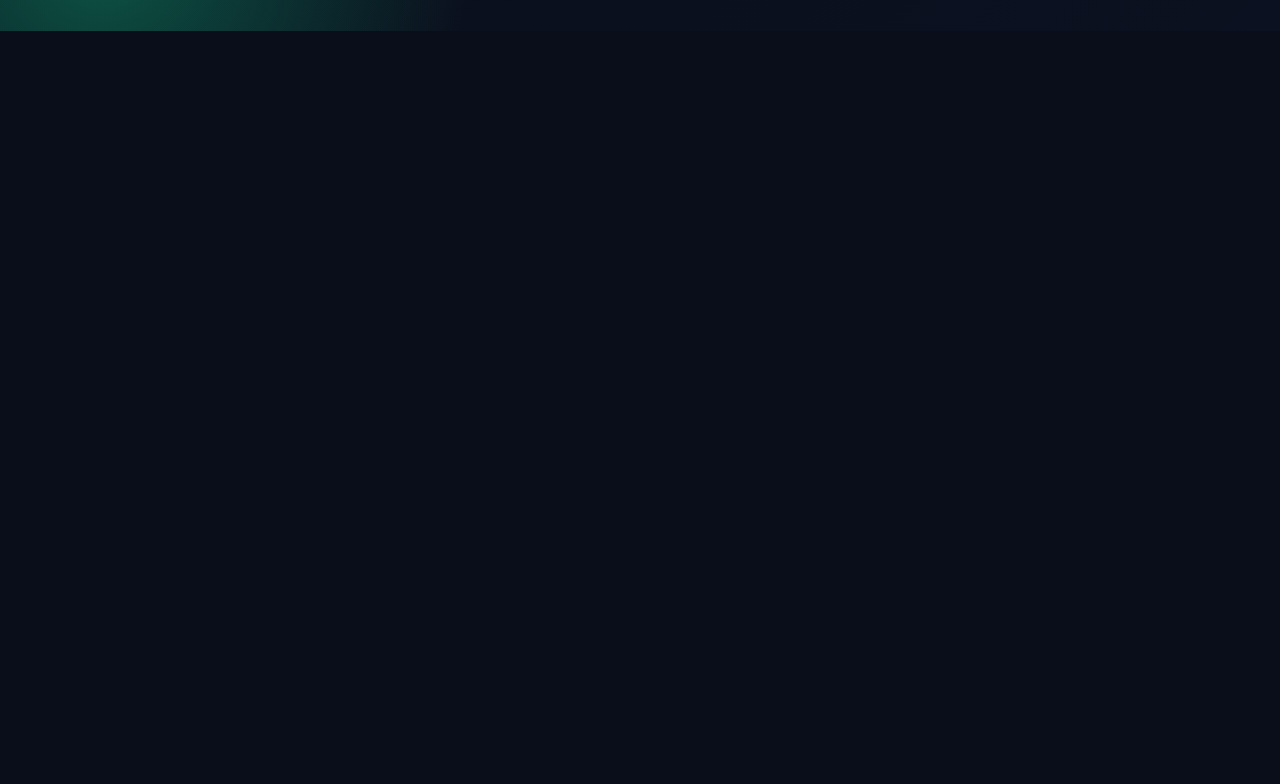
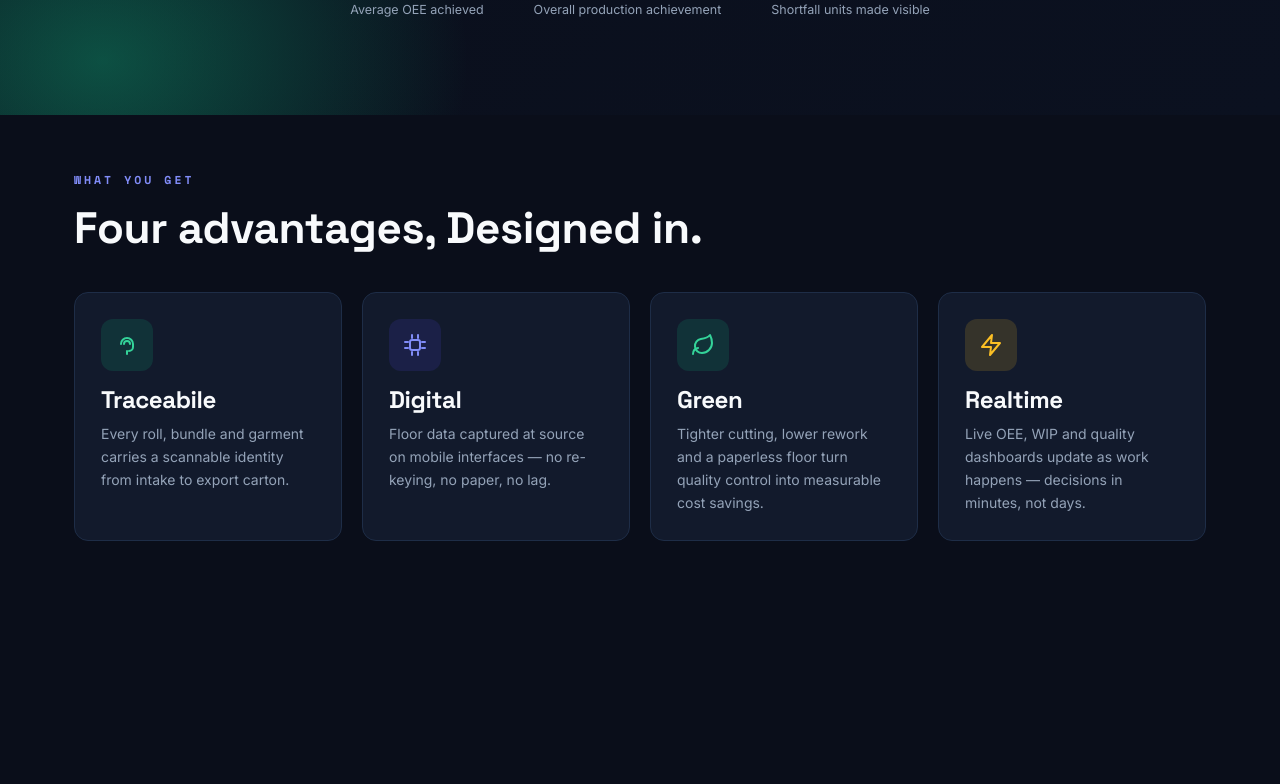
Before and after one commit to ismail-ahmad/umi-website, a Next.js app: page / in a window 1280 px wide. Shown: the part 856-1640 px from the top of the page. Built offline with nearby package versions, Linux system fonts and the light colour scheme.

Commit message:
added advantage section

```diff
--- a/app/globals.css
+++ b/app/globals.css
@@ -109,6 +109,10 @@
 h1, h2, h3, h4, h5, h6{
   color: var(--heading-color);
   font-family: var(--heading-font-family);
+  font-weight: 700;
+  font-size: clamp(26px, 3.8vw, 44px);
+  line-height: 1.1;
+  letter-spacing: -.4px;
 }
 body{
   font-family: var(--text-font-family);
@@ -472,8 +476,17 @@ body{
   font-weight: 700;
 
 }
-.g-section .eyebrow {}
-.g-section .g-section-heading{}
+.g-section .eyebrow {
+  font-family: var(--mono);
+  font-size: 11.5px;
+  letter-spacing: 3px;
+  text-transform: uppercase;
+  font-weight: 700;
+  color: var(--indigo);
+}
+.g-section .g-section-heading{
+  margin-top: 14px;
+}
 .g-section .hero-g-section-heading{
   font-size: var(--hero-heading-font-size);
   font-family: var(--heading-color);
@@ -482,6 +495,72 @@ body{
   line-height: 1.1;
   letter-spacing: -.4px;
 }
+
+/* Advantage Card Styles */
+
+.adv-card-container{
+  display: flex;
+  flex-flow: row nowrap;
+  gap: 20px;
+  margin-top: 40px;
+}
+.card-icon{
+  width: 52px;
+  height: 52px;
+  border-radius: 12px;
+  display: grid;
+  place-items: center;
+  margin-bottom: 16px;
+}
+.card-icon svg{
+  width: 24px;
+  height: 24px;
+  fill: none;
+  stroke-width: 2;
+  stroke-linecap: round;
+  stroke-linejoin: round;
+}
+.green-adv-card{
+  background: rgba(16,185,129,.15);
+}
+.green-adv-card svg{
+  stroke: var(--emerald);
+}
+
+.purple-adv-card{
+  background: rgba(79,70,229,.15);
+}
+.purple-adv-card svg{
+  stroke: var(--indigo);
+}
+
+
+.amber-adv-card{
+  background: rgba(251,191,36,.15);
+}
+.amber-adv-card svg{
+  stroke: var(--amber);
+}
+
+
+.adv-card{
+  background: var(--panel);
+  padding: 26px;
+  flex: 1;
+  border: 1px solid var(--border);
+  border-radius: var(--radius);
+  padding: 26px;
+  transition: transform .2s, border-color .2s;
+}
+.adv-card .card-heading>h3{
+  font-size: clamp(18px, 2.2vw, 24px);
+}
+.adv-card .card-text {
+  font-size: 14px;
+  margin-top: 8px;
+}
+
+
 .hero-text{
   font-size: var(--hero-text-font-size);
 }
@@ -580,6 +659,12 @@ body{
     .home-hero-stat-container{
       gap: 20px;
     }
+    .adv-card-container{
+      flex-wrap: wrap;
+    }
+    .adv-card-container .adv-card{
+      flex: 40%;
+    }
 }
 
 @media screen and (max-width: 550px){
@@ -616,4 +701,12 @@ body{
       gap: 0;
       margin-top: 24px;
     }
+    .adv-card-container{
+      flex-flow: column nowrap;
+      justify-content: center;
+      align-items: center;
+    }
+    .adv-card-container .adv-card{
+      max-width: 300px;
+    }
 }
--- a/app/page.tsx
+++ b/app/page.tsx
@@ -2,12 +2,14 @@ import { ReactElement } from 'react';
 import Gsection from '@/components/gsection';
 import CTA from '@/components/cta';
 import HomeHeroStat from '@/components/home-hero-stats';
+import AdvCard from '@/components/adv_card';
 
 
 export default function Home():ReactElement{
   return(
+    <>
     <div className='home-hero-background' style={{padding: '90px 0 72px'}}>
-      <Gsection nameClass={['home-hero-section', 'wrap', 'h-padding']} hero={true} EyeBrowText='Digital · Traceable · Green' headingTag='h1' headingText={<>From Plan<br />to <span className='green-heading-text'>Pack.</span></>}>
+      <Gsection nameClass={['home-hero-section', 'wrap']} hero={true} EyeBrowText='Digital · Traceable · Green' headingTag='h1' headingText={<>From Plan<br />to <span className='green-heading-text'>Pack.</span></>}>
        <p className='hero-text' style={{maxWidth: '680px', paddingTop: '16px'}}>Real-time production intelligence across the apparel value chain — capturing every roll, bundle, stitch and carton as living data. No guesswork. No hidden losses.</p>
        <div className='home-hero-button-container'>
        <CTA type='cta' title='Start a pilot' href='/contact' arrow={true} />
@@ -28,5 +30,14 @@ export default function Home():ReactElement{
       <HomeHeroStat number='141,369' numberColor='var(--amber)' text='Shortfall units made visible' />
     </div>
     </div>
+    <Gsection nameClass={['wrap', 'v-padding']} hero={false} EyeBrowText='WHAT YOU GET' headingTag='h2' headingText='Four advantages, Designed in.'>
+      <div className="adv-card-container">
+        <AdvCard cardHeading='Traceabile' cardClass='green-adv-card' cardText='Every roll, bundle and garment carries a scannable identity from intake to export carton.' cardIcon={<svg viewBox="0 0 24 24"><path d="M6 11a6 6 0 0 1 12 0v3a4 4 0 0 1-4 4"></path><path d="M12 18v3"></path><path d="M9 11a3 3 0 0 1 6 0"></path></svg>} />
+        <AdvCard cardHeading='Digital' cardClass='purple-adv-card' cardText='Floor data captured at source on mobile interfaces — no re-keying, no paper, no lag.' cardIcon={<svg viewBox="0 0 24 24"><rect x="7" y="7" width="10" height="10" rx="2"></rect><line x1="9" y1="2" x2="9" y2="5"></line><line x1="15" y1="2" x2="15" y2="5"></line><line x1="9" y1="19" x2="9" y2="22"></line><line x1="15" y1="19" x2="15" y2="22"></line><line x1="2" y1="9" x2="5" y2="9"></line><line x1="19" y1="9" x2="22" y2="9"></line><line x1="2" y1="15" x2="5" y2="15"></line><line x1="19" y1="15" x2="22" y2="15"></line></svg>} />
+        <AdvCard cardHeading='Green' cardClass='green-adv-card' cardText='Tighter cutting, lower rework and a paperless floor turn quality control into measurable cost savings.' cardIcon={<svg viewBox="0 0 24 24"><path d="M11 20A7 7 0 0 1 9.8 6.1C15.5 5 17 4.5 19 2c1 2 2 4.18 2 8 0 5.5-4.78 10-10 10z"></path><path d="M2 21c0-3 1.85-5.36 5.08-6"></path></svg>} />
+        <AdvCard cardHeading='Realtime' cardClass='amber-adv-card' cardText='Live OEE, WIP and quality dashboards update as work happens — decisions in minutes, not days.' cardIcon={<svg viewBox="0 0 24 24"><polygon points="13 2 3 14 12 14 11 22 21 10 12 10 13 2"></polygon></svg>} />
+      </div>
+    </Gsection>
+    </>
   );
 }
```
